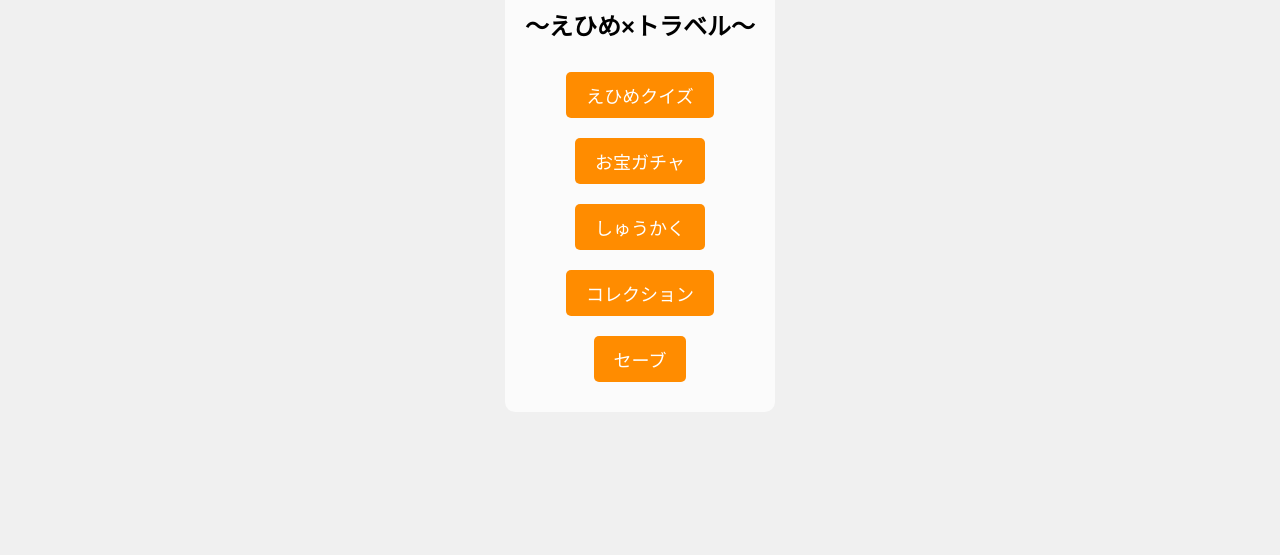
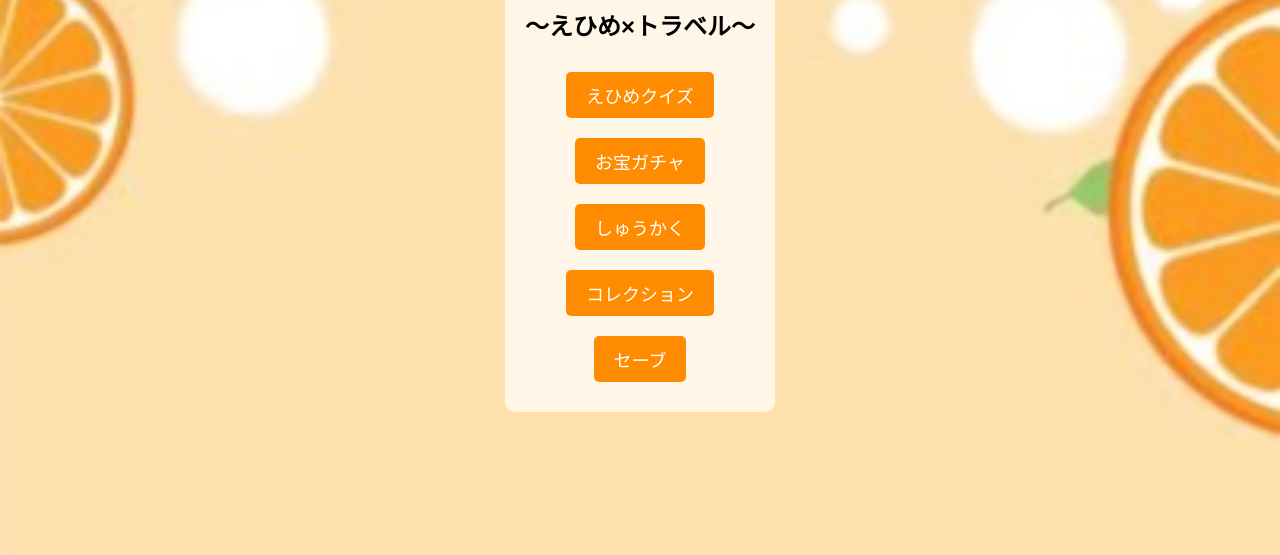
Before and after one commit to shimashoR3/ehibel, a plain HTML site: page index.html in a window 1280 px wide. Shown: the part 245-800 px from the top of the page. Drawn offline with Linux system fonts and the light colour scheme.

Commit message:
Update index.html

```diff
--- a/index.html
+++ b/index.html
@@ -15,7 +15,7 @@
             display: flex;
             justify-content: center;
             align-items: center;
-            background-image: url("../www/images/ho-mu.jpg"); /* ここに背景画像のURLを指定 */
+            background-image: url("images/ho-mu.jpg"); /* ここに背景画像のURLを指定 */
             background-size: cover; /* 画像をウィンドウサイズに合わせて表示 */
             background-color: #f0f0f0;
         }
```
